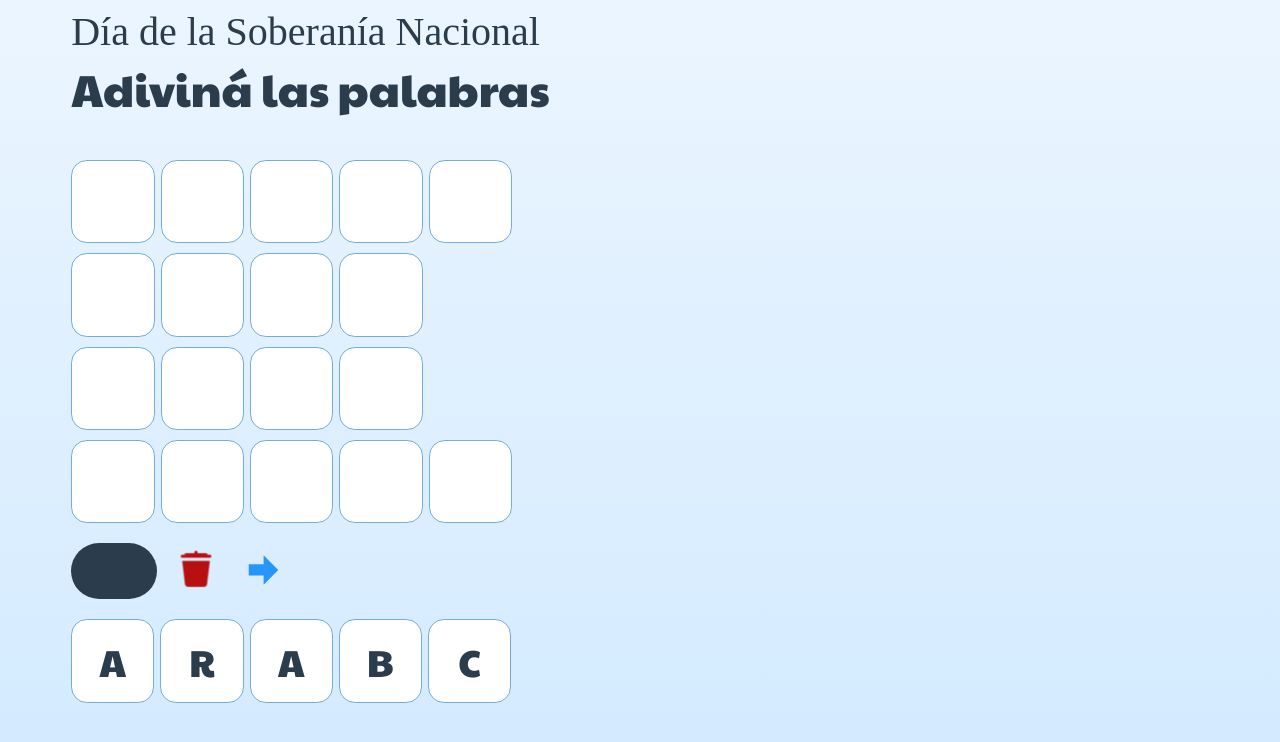
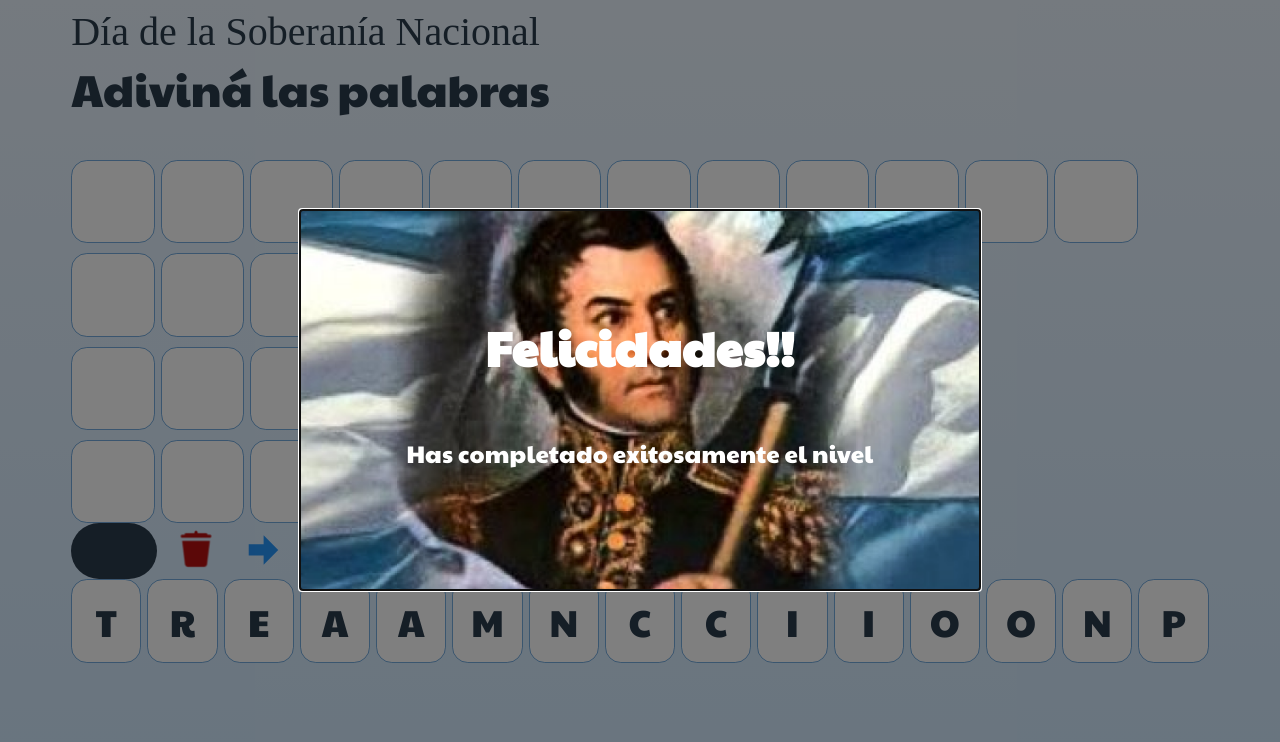
Before and after one commit to TomasSorgetti/DiaDeLaBandera, a React (Vite) app: page / in a window 1280 px wide. Shown: the top 742 px of the page. Built offline with nearby package versions, Linux system fonts and the light colour scheme; a web font is replaced by a local one.

Commit message:
list add

```diff
--- a/src/App.jsx
+++ b/src/App.jsx
@@ -5,7 +5,7 @@ import Words from "./components/Words.jsx";
 import Leter from "./components/Leter.jsx";
 import DeleteIcon from "./assets/Delete.png";
 import arrow from "../src/assets/arrow.svg";
-import Modals from "./components/Modals.jsx"
+import Modals from "./components/Modals.jsx";
 
 function App() {
   const [activeWord, setActiveWord] = useState("");
@@ -15,9 +15,8 @@ function App() {
   const [response, setResponse] = useState(null);
   const [clean, setClean] = useState(false);
 
-  const [open, setOpen] = useState(false);
+  const [open, setOpen] = useState(true);
 
-  const newList = list[activeList] ? list[activeList] : list[0];
 
   const handleClick = (word) => {
     let newWord = activeWord + word;
@@ -25,10 +24,17 @@ function App() {
   };
   const handleSend = () => {
     setConfirm(true);
-  };
+  }
 
-  return (
-    <main className="main">
+  let content;
+  if (!list[activeList]) {
+    content = <div>
+      <h1>Felicidades, has completado exitosamente el desafío</h1>
+    </div>;
+  } else {
+    const newList = list[activeList];
+    content = (
+      <>
         <header>
           <span>Día de la Soberanía Nacional</span>
           <h1>Adiviná las palabras</h1>
@@ -50,7 +56,6 @@ function App() {
               open={open}
               setOpen={setOpen}
             />
-        </article>
             <div className="activeWordCont">
               <div
                 className={`activeWord ${response === true && "trueActiveWord"}
@@ -86,10 +91,18 @@ function App() {
                 />
               ))}
             </article>
+          </article>
         </section>
         <Modals open={open} setOpen={setOpen} />
+      </>
+    );
+  }
+
+  return (
+    <main className="main">
+      {content}
     </main>
   );
 }
 
-export default App;
+export default App
--- a/src/List.js
+++ b/src/List.js
@@ -1,11 +1,15 @@
 const list = [
   {
-    words: ["CABRA", "CARA", "ARCA", "BARCA"],
-    leters: ["A", "R", "A", "B", "C"],
+    words: ["EMANCIPACION", "PATRIA", "NACION", "TROPA"],
+    leters: ["T", "R", "E", "A", "A", "M", "N", "C", "C", "I", "I", "O", "O", "N", "P"],
   },
   {
-    words: ["TEEN", "TEE", "TEN", "NET"],
-    leters: ["E", "E", "N", "T"],
+    words: ["INDEPENDENCIA", "ESTADO", "DECISION", "DOMINIO"],
+    leters: ["O","O","M","S","T","D","I","I","E","E","E","A","D","P","N","N","N","C"],
+  },
+  {
+    words: ["AUTODETERMINACION", "AUTONOMIA", "UNIDAD", "AUTORIDAD"],
+    leters: ["D","P","M","C","A","A","U","O","O","T","T","M","N","E","E","R","I","C","I","D","N"],
   },
 ];
 
```
Lines whose indentation alone changed are shown as unchanged.
